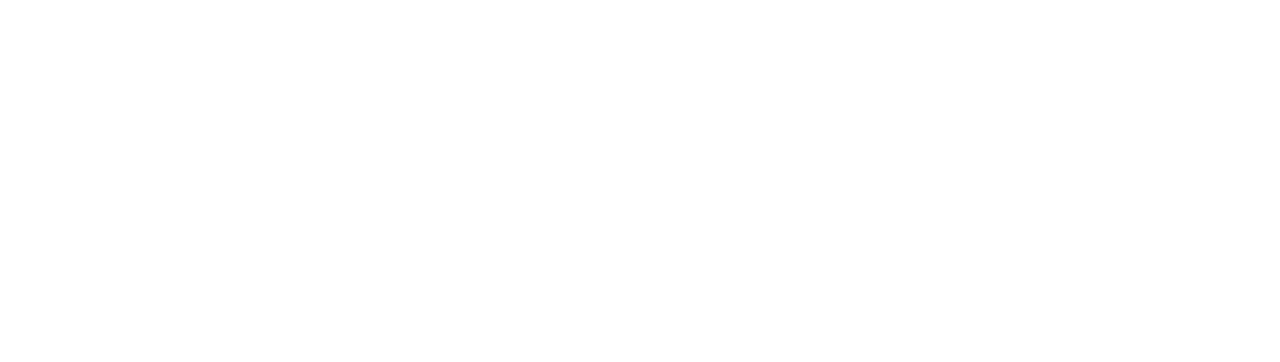
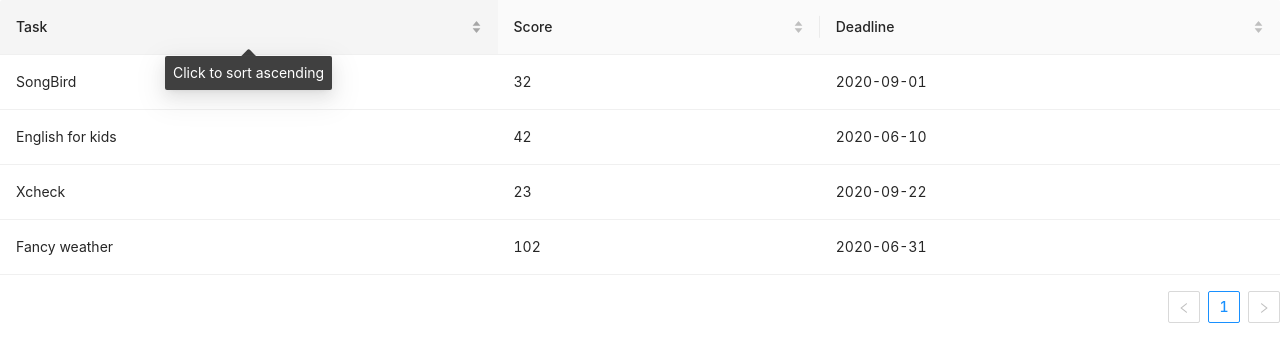
Before and after one commit to Nikita3026/xcheck, a React (Create React App) app in the folder xcheck/: page /reviews in a window 1280 px wide. Shown: the top 362 px of the page. Built offline with nearby package versions, Linux system fonts and the light colour scheme.

Commit message:
feat:add basic layout of reviews page

```diff
--- /dev/null
+++ b/xcheck/src/components/Reviews/Reviews.tsx
@@ -0,0 +1,119 @@
+import React from 'react';
+import Navbar from '../Navbar/Navbar'
+
+import { Table, Input, Button, Space } from 'antd';
+
+const data: User[] = [
+    {
+      key: 1,
+      task: 'SongBird',
+      score: 32,
+      deadline: '2020-09-01',
+    },
+    {
+      key: 2,
+      task: 'English for kids',
+      score: 42,
+      deadline: '2020-06-10',
+    },
+    {
+      key: 3,
+      task: 'Xcheck',
+      score: 23,
+      deadline: '2020-09-22',
+    },
+    {
+      key: 4,
+      task: 'Fancy weather',
+      score: 102,
+      deadline: '2020-06-31',
+    },
+  ];
+  interface User {
+    key: number;
+    task: string;
+    score: number;
+    deadline: string;
+  }
+  class Reviews extends React.Component<{history: object},{}> {
+    state = {
+      searchText: '',
+      searchedColumn: '',
+    };
+/*     getColumnSearchProps = dataIndex => ({
+        filterDropdown: ({ setSelectedKeys, selectedKeys, confirm, clearFilters }) => (
+          <div style={{ padding: 8 }}>
+            <Input
+              ref={node => {
+                this.searchInput = node;
+              }}
+              placeholder={`Search ${dataIndex}`}
+              value={selectedKeys[0]}
+              onChange={e => setSelectedKeys(e.target.value ? [e.target.value] : [])}
+              onPressEnter={() => this.handleSearch(selectedKeys, confirm, dataIndex)}
+              style={{ width: 188, marginBottom: 8, display: 'block' }}
+            />
+            <Space>
+              <Button
+                type="primary"
+                onClick={() => this.handleSearch(selectedKeys, confirm, dataIndex)}
+                icon={<SearchOutlined />}
+                size="small"
+                style={{ width: 90 }}
+              >
+                Search
+              </Button>
+              <Button onClick={() => this.handleReset(clearFilters)} size="small" style={{ width: 90 }}>
+                Reset
+              </Button>
+            </Space>
+          </div>
+        ),
+        filterIcon: filtered => <SearchOutlined style={{ color: filtered ? '#1890ff' : undefined }} />,
+        onFilter: (value, record) =>
+          record[dataIndex]
+            ? record[dataIndex].toString().toLowerCase().includes(value.toLowerCase())
+            : '',
+        onFilterDropdownVisibleChange: visible => {
+          if (visible) {
+            setTimeout(() => this.searchInput.select(), 100);
+          }
+        },
+        render: text =>
+          this.state.searchedColumn === dataIndex ? (
+            <Highlighter
+              highlightStyle={{ backgroundColor: '#ffc069', padding: 0 }}
+              searchWords={[this.state.searchText]}
+              autoEscape
+              textToHighlight={text ? text.toString() : ''}
+            />
+          ) : (
+            text
+          ),
+      }); */
+
+    render() {
+      return (
+        //<Navbar history={this.props.history}>
+            <Table<User> dataSource={data}>
+                <Table.Column key="task"
+                    title="Task"
+                    dataIndex="task"
+                    //{this.getColumnSearchProps('name')}
+                    sorter={(str: any) => {str.task.split('').sort().join()}}
+                    />
+                <Table.Column key="score"
+                    title="Score"
+                    dataIndex="score"
+                    sorter={(a:any, b:any) => a.score - b.score} />
+                <Table.Column key="deadline"
+                    title="Deadline"
+                    dataIndex="deadline"
+                    sorter={(a:any, b:any) => a.score - b.score} />
+            </Table>
+        //</Navbar>
+      );
+    }
+  }
+
+export default Reviews
--- a/xcheck/src/components/Router/Router.tsx
+++ b/xcheck/src/components/Router/Router.tsx
@@ -7,7 +7,7 @@ import {
 import AuthorizationForm from '../AuthorizationComponent/AuthorizationForm'
 import RegistrationForm from '../AuthorizationComponent/RegistrationForm'
 import Navbar from '../Navbar/Navbar'
-
+import Reviews from '../Reviews/Reviews'
 interface Props {
     history:object
 }
@@ -22,7 +22,9 @@ export class Router extends Component<Props, {}> {
                         <Route path="/verification-request"></Route>
                         <Route path="/checking-another"></Route>
                         <Route path="/self-test"></Route>
-                        <Route path="/reviews"></Route>
+                        <Route path="/reviews">
+                            <Reviews history={this.props.history}></Reviews>
+                        </Route>
                         <Route path="/cross-check"></Route>
                         <Route path="/registration">
                             <RegistrationForm history = {this.props.history}
```
